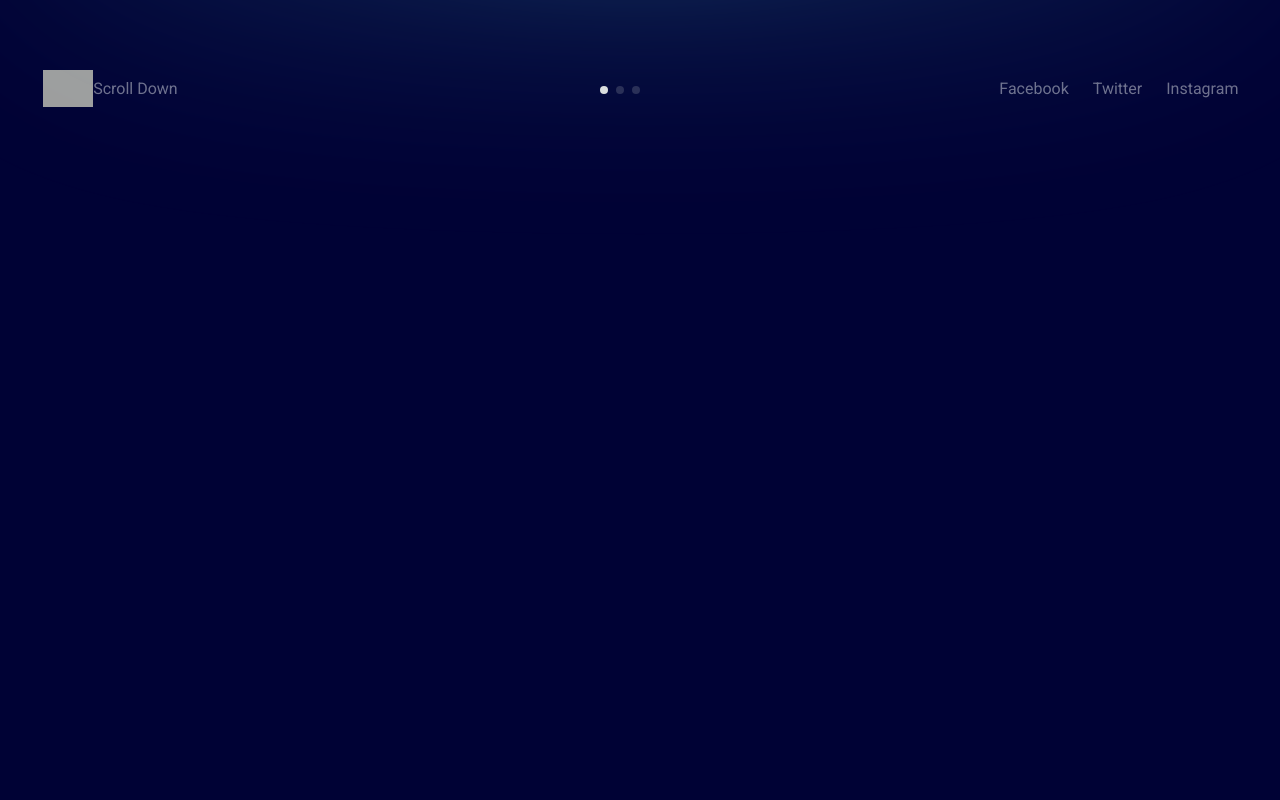
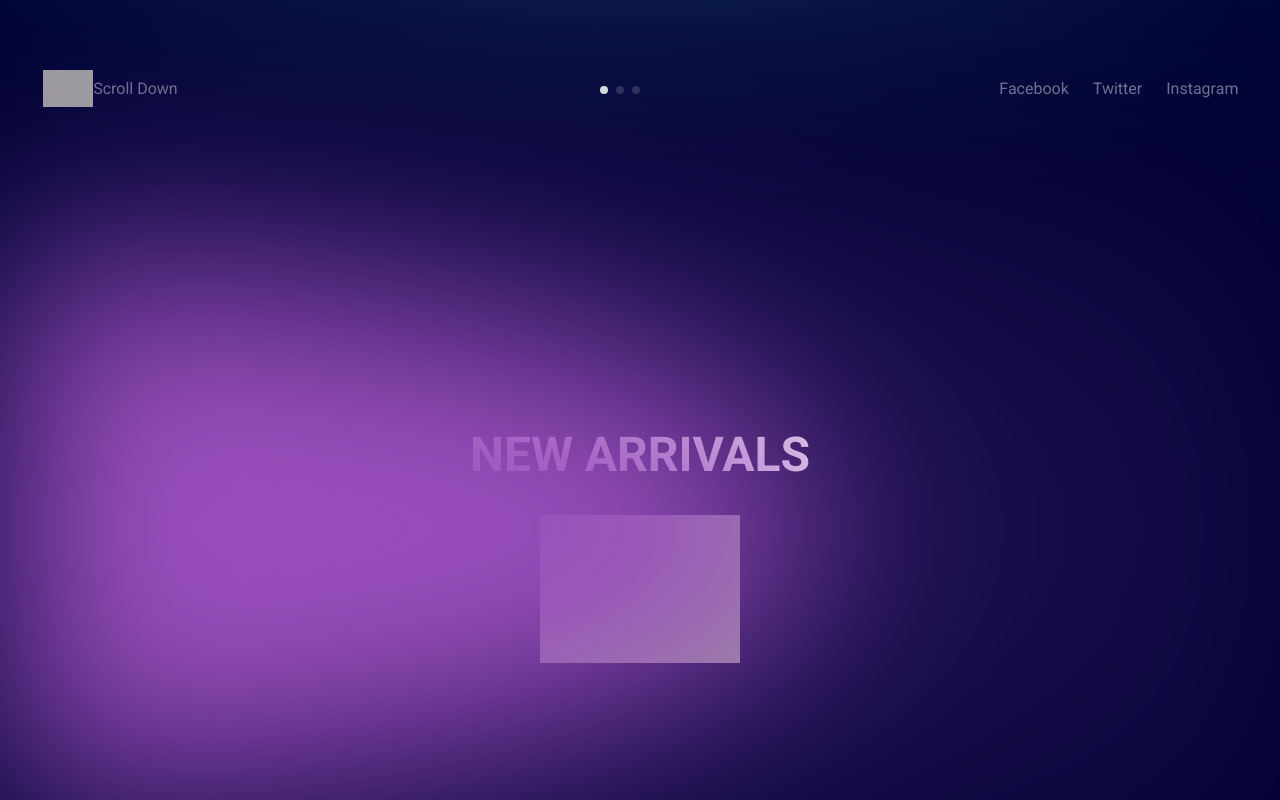
Before and after one commit to arturs706/testclient, a Next.js app: page / in a window 1280 px wide. Shown: the part 840-1640 px from the top of the page. Built offline with nearby package versions, Linux system fonts and the light colour scheme; grey boxes are pictures that could not be loaded.

Commit message:
first-commit

```diff
--- a/app/page.js
+++ b/app/page.js
@@ -15,6 +15,7 @@ export default function Home() {
   const [itemKey, setItemKey] = useState('01')
   const [textId, setTextId] = useState(0)
   const sectionRef = useRef(null);
+  const sectionThreeRef = useRef(null);
 
   const swiperData = [
     {
@@ -75,6 +76,10 @@ export default function Home() {
     sectionRef.current.scrollIntoView({ behavior: "smooth", block: "end" });
   };
 
+  const handleClickTwo = () => {
+    sectionThreeRef.current.scrollIntoView({ behavior: "smooth", block: "end" });
+  };
+
 
 
 
@@ -125,7 +130,6 @@ export default function Home() {
           >
           {swiperData.map((item, index) => (
           <SwiperSlide key={index}>
-            {widthSize}
           <Image
                src={item.imgSrc}
                alt="Picture of the author"
@@ -200,7 +204,40 @@ export default function Home() {
               <div>Instagram</div>
             </div>
       </div>
-      <section className={styles.sectiontwo} ref={sectionRef}></section>
+
+
+      {/* /* SECTION TWO */
+
+
+      /* ========  */}
+      <section className={styles.sectiontwo} ref={sectionRef}>
+        <div className={styles.sectiontwodiv}>
+          <h1>NEW ARRIVALS</h1>
+          <Image
+              src="https://res.cloudinary.com/dttaprmbu/image/upload/v1678030287/arrowdown_xtrut2.svg"
+              alt="arrow-down"
+              width={200}
+              height={148}
+              className="rotate-on-hover" // add a class to trigger the rotation on hover
+              onClick={handleClickTwo}
+          />
+        </div>
+        <div className={styles.ovalblurtwo}></div>
+      </section>
+
+
+
+
+      {/* /* SECTION THREE */
+
+
+      /* ========  */}
+
+      <section className={styles.sectionthree} ref={sectionThreeRef}>
+        <div className={styles.sectionthreediv}>
+          <h1>{widthSize}</h1>
+        </div>
+      </section>
     </main>
   )
 }
--- a/app/page.module.css
+++ b/app/page.module.css
@@ -3,7 +3,7 @@
   flex-direction: column;
   align-items: center;
   justify-content: center;
-  height: 200vh;
+  height: 300vh;
   width: 100%;
   background-color: #000235;
   color: white;
@@ -164,21 +164,6 @@
   transition: transform 0.5s ease-in-out;
 }
 
-
-
-
-/* ======== */
-
-
-.sectiontwo{
-  display: flex;
-  flex-direction: column;
-  align-items: center;
-  justify-content: center;
-  height: 100vh;
-  width: 100%;
-  background-color: #000235;
-}
 .maindivh1024 {
   display: none;
 }
@@ -400,7 +385,6 @@
     display: flex;
     justify-content: center;
     align-items: center;
-    background-color: #6a6edf;
 
    }
    .divtwo {
@@ -410,7 +394,6 @@
     display: flex;
     justify-content: center;
     align-items: center;
-    background-color: #cdac5e;
   }
   .divthree {
     display: flex;
@@ -420,7 +403,6 @@
     height:20%;
     justify-content: center;
     align-items: center;
-    background-color: #47bc83;
 
   }
   .main {
@@ -443,5 +425,70 @@
     width: 100%;
     overflow: hidden;
   }
+}
 
+
+
+
+
+
+/* SECTION TWO */
+
+
+/* ======== */
+
+
+.sectiontwo{
+  display: flex;
+  flex-direction: column;
+  align-items: center;
+  justify-content: center;
+  height: 100vh;
+  width: 100%;
+  background-color: #000235;
 }
+.sectiontwodiv {
+  display: flex;
+  flex-direction: column;
+  align-items: center;
+  justify-content: center;
+}
+.sectiontwodiv h1 {
+  font-size: 3rem;
+  color: #ffffff;
+  padding-top: 2rem;
+  padding-bottom: 2rem;
+}
+
+.sectiontwodiv img {
+  cursor: pointer;
+}
+
+.ovalblurtwo {
+  background: radial-gradient(ellipse at left, rgba(153, 78, 188) 45%, rgba(153, 78, 188, 0.2) 45%, rgba(153, 78, 188, 0) 100%);
+  -webkit-background: radial-gradient(ellipse at left, rgba(153, 78, 188) 45%, rgba(153, 78, 188, 0.2) 45%, rgba(153, 78, 188, 0) 100%);
+  filter: blur(100px);
+  -webkit-filter: blur(100px);
+  z-index: 1;
+  position: absolute;
+  left: 0;
+  top: 3800;
+  width: 100%;
+  height: 100%;
+}
+
+
+/* SECTION THREE */
+
+
+/* ======== */
+
+.sectionthree {
+  display: flex;
+  flex-direction: column;
+  align-items: center;
+  justify-content: center;
+  height: 100vh;
+  width: 100%;
+  background-color: #000235;
+}
```
